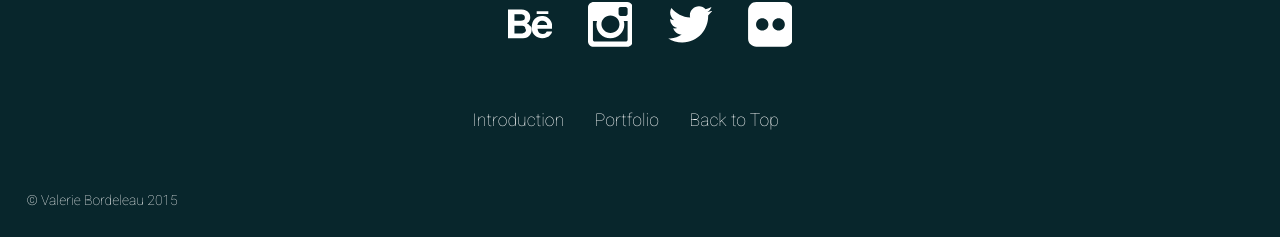
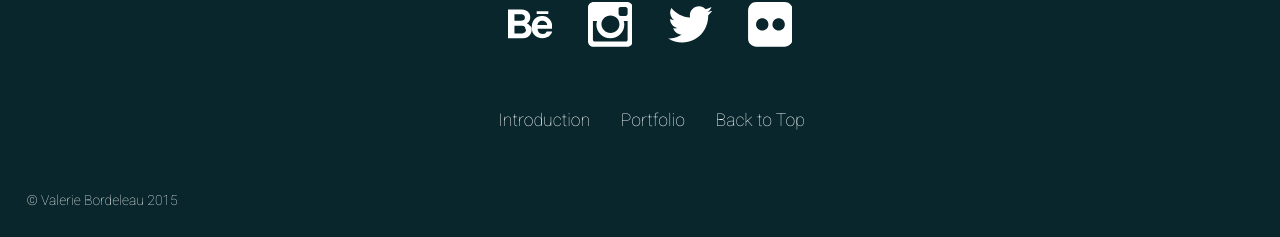
Before and after one commit to valeriebordeleau/portfolio-valerie-bordeleau, a Jekyll site: the page built from index.html, in a window 1280 px wide. Shown: the part 2659-2896 px from the top of the page. Built offline with Jekyll 4.4.1, drawn with Linux system fonts in a browser that asks for light colours.

Commit message:
center bottom Nav

```diff
--- a/css/general.css
+++ b/css/general.css
@@ -161,7 +161,7 @@ a:focus {
 }
 
 .nav-push {
-    padding-right: calc(50% - 152px);
+    padding-right: calc(50% - 178px);
 }
 
 /* Intro Styles */
```
